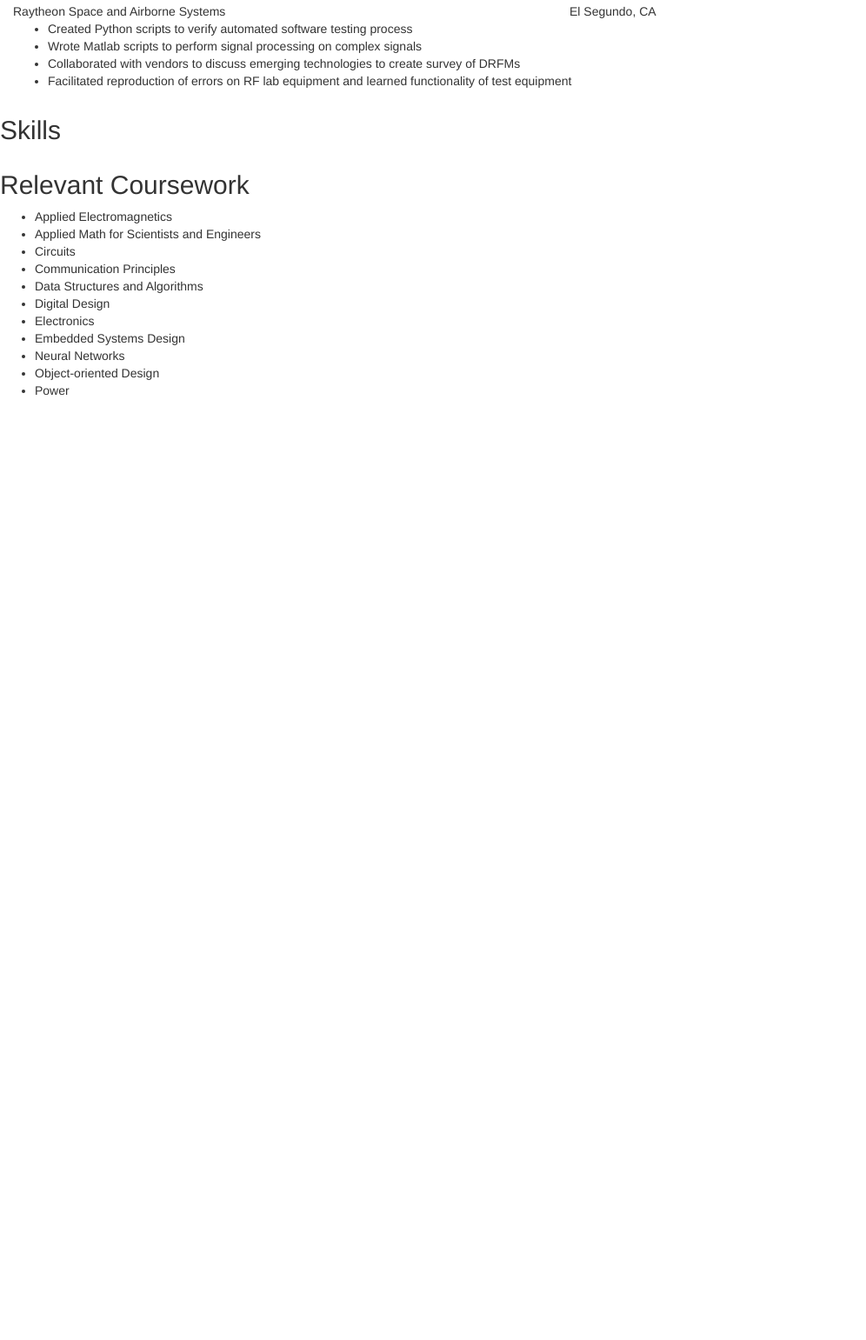
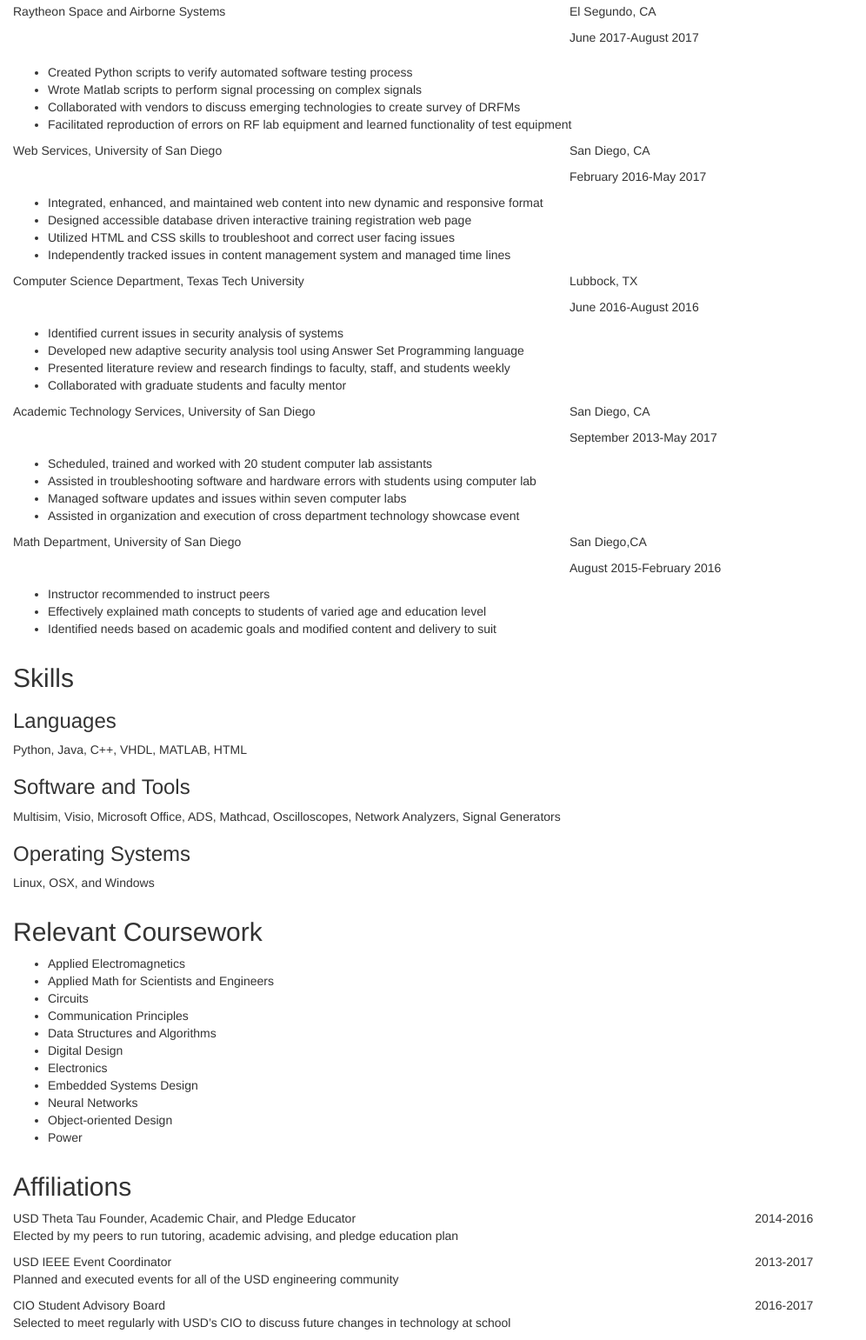
Before and after one commit to jyang1/jyang1.github.io, a plain HTML site: page index.html in a window 1280 px wide. Shown: the part 223-1764 px from the top of the page at 87% size, without its empty margins (0-996 px from the left). Before the commit the page ends 800 px from the top, so only its background shows below. Drawn offline with nearby package versions, Linux system fonts and the light colour scheme.

Commit message:
Added skills

```diff
--- a/index.html
+++ b/index.html
@@ -40,9 +40,11 @@
 					Raytheon Space and Airborne Systems
 				</div>
 				<div class="col-sm-6">
-					El Segundo, CA
+					<p>El Segundo, CA </p>
+					<p>June 2017-August 2017 </p>
 				</div>
 				<div class="col-sm-12">
+					<p>
 					<ul>
 						<li>
 							Created Python scripts to verify automated software testing process
@@ -56,16 +58,111 @@
 						<li>
 							Facilitated reproduction of errors on RF lab equipment and learned functionality of test equipment
 						</li>
+					</p>
+				</div>
+				<div class="col-sm-6">
+					Web Services, University of San Diego
+				</div>
+				<div class="col-sm-6">
+					<p>San Diego, CA </p>
+					<p>February 2016-May 2017 </p>
+				</div>
+				<div class="col-sm-12">
+					<ul>
+						<li>
+							Integrated, enhanced, and maintained web content into new dynamic and responsive format
+						</li>
+						<li>
+							Designed accessible database driven interactive training registration web page
+						</li>
+						<li>
+							Utilized HTML and CSS skills to troubleshoot and correct user facing issues
+						</li>
+						<li>
+							Independently tracked issues in content management system and managed time lines
+						</li>
+				</div>
+				<div class="col-sm-6">
+					Computer Science Department, Texas Tech University
+				</div>
+				<div class="col-sm-6">
+					 <p>Lubbock, TX</p>
+					 <p>June 2016-August 2016</p>
+				</div>
+				<div class="col-sm-12">
+					<ul>
+						<li>
+							Identified current issues in security analysis of systems
+						</li>
+						<li>
+							Developed new adaptive security analysis tool using Answer Set Programming language
+						</li>
+						<li>
+							Presented literature review and research findings to faculty, staff, and students weekly
+						</li>
+						<li>
+							Collaborated with graduate students and faculty mentor
+						</li>
+				</div>
+				<div class="col-sm-6">
+					Academic Technology Services, University of San Diego
+				</div>
+				<div class="col-sm-6">
+					<p>San Diego, CA</p>
+					<p>September 2013-May 2017</p>
+				</div>
+				<div class="col-sm-12">
+					<ul>
+						<li>
+							Scheduled, trained and worked with 20 student computer lab assistants
+						</li>
+						<li>
+							Assisted in troubleshooting software and hardware errors with students using computer lab
+						</li>
+						<li>
+							Managed software updates and issues within seven computer labs
+						</li>
+						<li>
+							Assisted in organization and execution of cross department technology showcase event
+						</li>
+				</div>
+				<div class="col-sm-6">
+					Math Department, University of San Diego
+				</div>
+				<div class="col-sm-6">
+					<p>San Diego,CA</p>
+					<p>August 2015-February 2016</p>
+				</div>
+				<div class="col-sm-12">
+					<ul>
+						<li>
+							Instructor recommended to instruct peers
+						</li>
+						<li>
+							Effectively explained math concepts to students of varied age and education level
+						</li>
+						<li>
+							Identified needs based on academic goals and modified content and delivery to suit
+						</li>
 				</div>
 			</div>
 
 			<div class="row">
+				<div class="col-sm-12">
 					<h2>Skills</h2>
+					<h3> Languages </h3>
+					<p> Python, Java, C++, VHDL, MATLAB, HTML </p>
+					<h3>Software and Tools </h3>
+					<p>Multisim, Visio, Microsoft Office, ADS, Mathcad, Oscilloscopes, Network Analyzers, Signal Generators</p>
+					<h3>Operating Systems</h3>
+					<p>Linux, OSX, and Windows</p>
+				</div>
 			</div>
 			<div class="row">
+				<div class="col-sm-12">
 					<h2>Relevant Coursework</h2>
 				</div>
-			<div class="row">
+				<div class="col-sm-12">
 					<ul>
 						<li>	Applied Electromagnetics</li>
 						<li>	Applied Math for Scientists and Engineers </li>
@@ -81,5 +178,41 @@
 					</ul>
 				</div>
 			</div>
+			<div class="row">
+				<div class="col-sm-12">
+					<h2>Affiliations</h2>
+				</div>
+				<div class="col-sm-8">
+					USD Theta Tau Founder, Academic Chair, and Pledge Educator
+				</div>
+				<div class="col-sm-4">
+				    2014-2016
+				</div>
+				<div class="col-sm-12">
+					<p>Elected by my peers to run tutoring, academic advising, and pledge education plan
+					</p>
+				</div>
+				<div class="col-sm-8">
+					USD IEEE Event Coordinator
+				</div>
+				<div class="col-sm-4">
+				     2013-2017
+				</div>
+				<div class="col-sm-12">
+					<p>Planned and executed events for all of the USD engineering community
+					</p>
+				</div>
+				<div class="col-sm-8">
+					CIO Student Advisory Board
+				</div>
+				<div class="col-sm-4">
+				  	2016-2017
+				</div>
+				<div class="col-sm-12">
+					<p>Selected to meet regularly with USD’s CIO to discuss future changes in technology at school
+					</p>
+				</div>
+			</div>
+		</div>
 	</body>
 </html>
```
Lines whose indentation alone changed are shown as unchanged.
